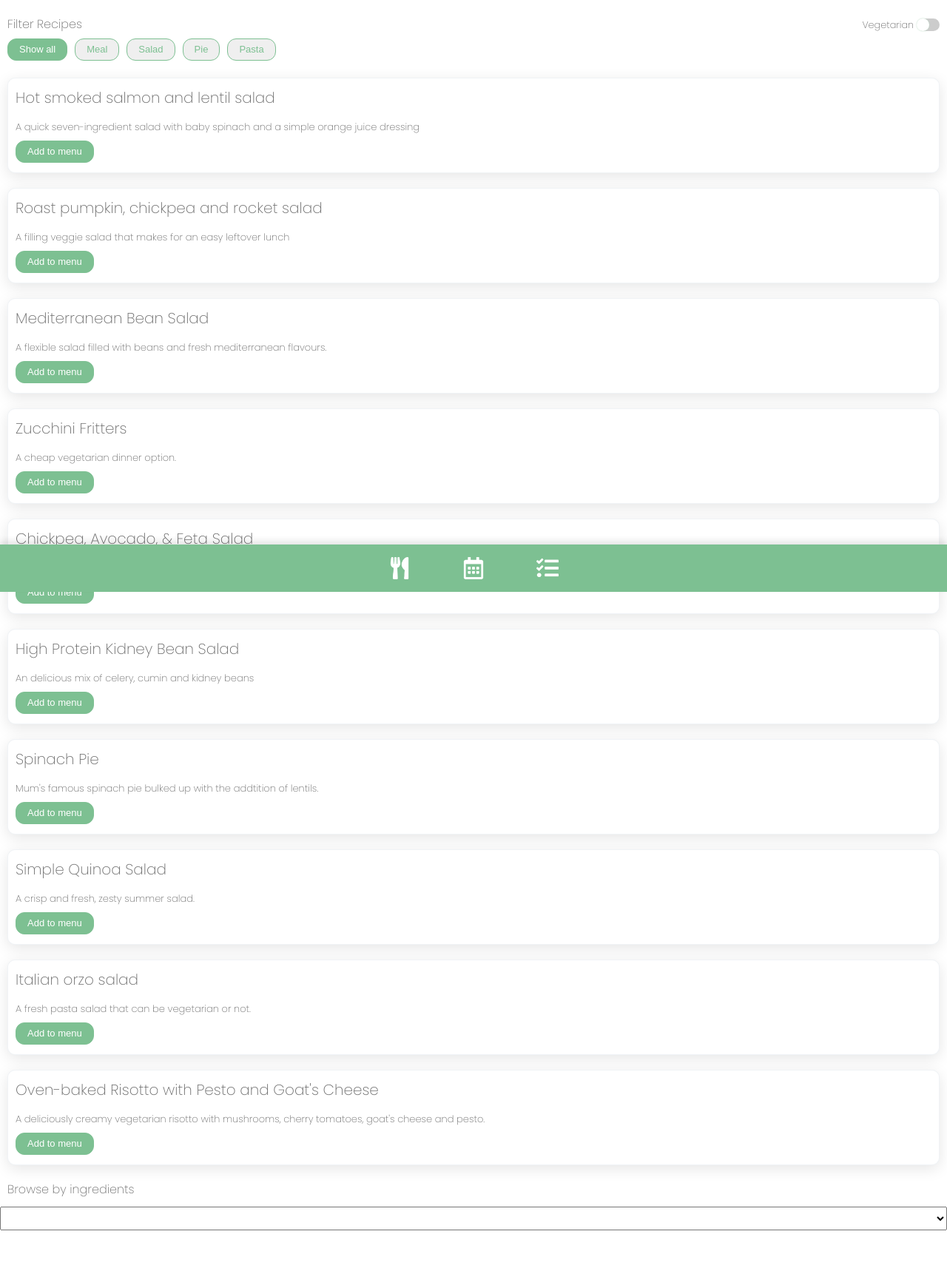
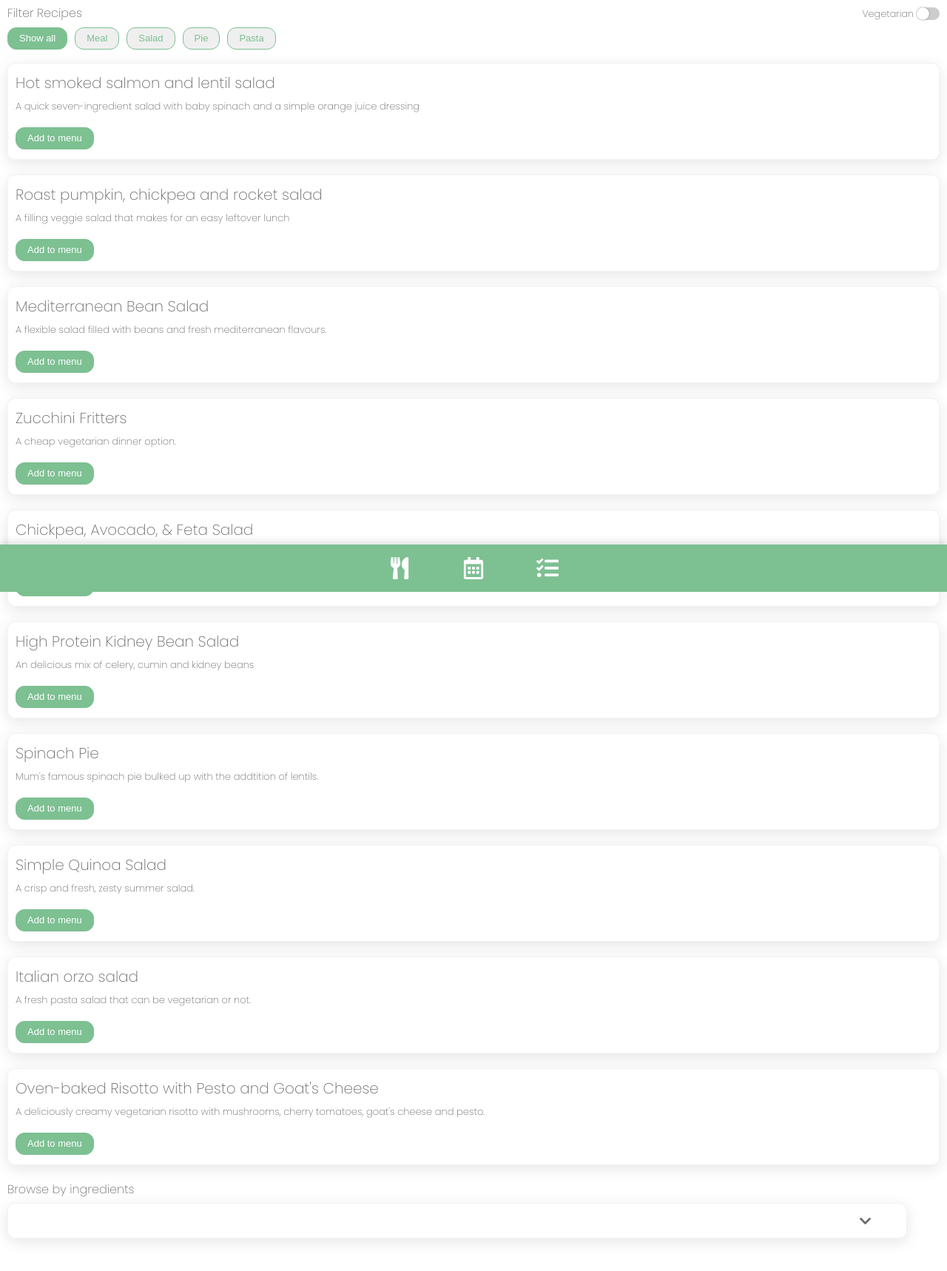
Before and after one commit to Rymierymie/recipe-book-vue, a Vue app: page / in a window 1280 px wide. Shown: the top 1718 px of the page at 74% size. Built offline with nearby package versions, Linux system fonts and the light colour scheme.

Commit message:
Lots of style fixes for the search page

```diff
--- a/src/App.vue
+++ b/src/App.vue
@@ -9,10 +9,10 @@
   </div>
   <div class="pl10" v-if="selected === 'search'">
     <div v-if="this.recentlyViewed.length !== 0" id="recentlyViewedList">
-      <h3>Recently Viewed</h3>
+      <h3 class="mb5 mt5">Recently Viewed</h3>
     </div>
     <div v-if="this.recentlyViewed.length !== 0" id="recentlyViewedList">
-      <a href="#recipe-card"><button class="c-button c-button-recent mr10" v-for="(item, index) in recentlyViewed" v-bind:key="index" @click="viewRecentView(item)"><img class="icon history-button-icon" v-bind:src="historyGrey" /> {{ item.substring(0, 15) + '...' }}</button></a>
+      <a href="#recipe-card"><button class="c-button c-button-recent mr10 mb5" v-for="(item, index) in recentlyViewed" v-bind:key="index" @click="viewRecentView(item)"><img class="icon history-button-icon" v-bind:src="historyGrey" /> {{ item.substring(0, 15) + '...' }}</button></a>
     </div>
   </div>
     <div v-if="this.selected=='search'" id="search-component">
@@ -160,6 +160,17 @@ body {
     box-shadow: 0px 5px 20px 0px rgba(0,0,0,0.1);
 }
 
+.list-card {
+    margin: 10px 10px;
+/*     padding: 10px 10px;
+    border: solid 0.5px rgba(180, 194, 211, 0.2);
+    border-radius: 10px;
+    background-color: #ffffff;
+    -webkit-box-shadow: 0px 5px 20px 0px rgba(0,0,0,0.1);
+    -moz-box-shadow: 0px 5px 20px 0px rgba(0,0,0,0.1);
+    box-shadow: 0px 5px 20px 0px rgba(0,0,0,0.1); */
+}
+
 a {
     text-decoration: none;
     color: inherit;
@@ -237,13 +248,29 @@ li {
 } */
 
 select {
-    margin: 5px 15px 5px 0px;
-    height: 2rem;
-    font-size: 1rem;
-    width: 100%;
+    height: 3rem;
+    font-size: 16px;
+    color: #6D6D6D;
+    font-family: 'Poppins', sans-serif;
+    font-weight: 200;
+    width: 95%;
     white-space: nowrap;
     overflow: hidden;
     text-overflow: ellipsis;
+/*     width: 150px; */
+    padding: 5px 35px 5px 5px;
+/*     font-size: 16px; */
+    border: solid 0.5px rgba(180, 194, 211, 0.2);
+/*     height: 34px; */
+    -webkit-appearance: none;
+    -moz-appearance: none;
+    appearance: none;
+    background: url('./assets/icons/chevron-down.png') 96% / 15% no-repeat #ffffff;
+    background-size: 15px 15px;
+    border-radius: 10px;
+    -webkit-box-shadow: 0px 5px 20px 0px rgba(0,0,0,0.1);
+    -moz-box-shadow: 0px 5px 20px 0px rgba(0,0,0,0.1);
+    box-shadow: 0px 5px 20px 0px rgba(0,0,0,0.1);
 }
 
 .icon {
@@ -372,6 +399,22 @@ hr {
   padding-bottom: 10px;
 }
 
+.pl0 {
+  padding-left: 0px
+}
+
+.pr0 {
+  padding-right: 0px;
+}
+
+.pt0 {
+  padding-top: 0px;
+}
+
+.pb0 {
+  padding-bottom: 0px;
+}
+
 /* Margin styles */
 .ml10 {
   margin-left: 10px
@@ -405,6 +448,39 @@ hr {
   margin-bottom: 5px;
 }
 
+.ml0 {
+  margin-left: 0px
+}
+
+.mr0 {
+  margin-right: 0px;
+}
+
+.mt0 {
+  margin-top: 0px;
+}
+
+.mb0 {
+  margin-bottom: 0px;
+}
+
+.ml20 {
+  margin-left: 20px
+}
+
+.mr20 {
+  margin-right: 20px;
+}
+
+.mt20 {
+  margin-top: 20px;
+}
+
+.mb20 {
+  margin-bottom: 20px;
+}
+
+
 /* Start of stolen custom dropdown styles */
 
 
--- a/src/components/Search.vue
+++ b/src/components/Search.vue
@@ -2,9 +2,9 @@
     <div class="componentDiv">
         <div id="recipe-card" class="display-toggle">
             <div class="ml10" v-bind:key="recipe_name">
-                <h1 class="recipe-headline">{{ recipe_name }}</h1>
+                <h1 class="mt10">{{ recipe_name }}</h1>
             </div>
-            <div class="ml10" v-bind:key="recipe_description" id="recipeDescription">
+            <div class="ml10" v-bind:key="recipe_description">
                 <p>{{ recipe_description }}</p>
             </div>
             <div class="ml10">
@@ -17,11 +17,11 @@
             <p><a href="#recipe-card"><button class="c-button" @click="view_recipe(related_recipe)">View</button></a></p>
             </div>
             <div id="ingredientsContainer">
-            <h3 class="ml10">Ingredients</h3>
-                <div  v-for="(item, index) in recipe_ingredients" v-bind:key="index" :id="`${item.name}`" class="card" @click="opacityToggle(item.name)">
-                    <h2>{{ item.name.charAt(0).toUpperCase() + item.name.slice(1) }}</h2>
-                    <h3>{{ item.amount }}<span style="opacity:0;" v-if="item.type === 'whole' || item.type === 'cup' || item.type === 'clove' ">-</span>{{ item.type }}</h3>
-                    <p>{{ item.notes }}</p>
+            <h3 class="ml10 mb10">Ingredients</h3>
+                <div  v-for="(item, index) in recipe_ingredients" v-bind:key="index" :id="`${item.name}`" class="card list-card" @click="opacityToggle(item.name)">
+                    <h2 class="mb0">{{ item.name.charAt(0).toUpperCase() + item.name.slice(1) }}</h2>
+                    <h3 class="mb0 mt0">{{ item.amount }}<span style="opacity:0;" v-if="item.type === 'whole' || item.type === 'cup' || item.type === 'clove' ">-</span>{{ item.type }}</h3>
+                    <p class="mb0 mt0">{{ item.notes }}</p>
                 </div>
             </div>
             <div>
@@ -43,7 +43,7 @@
                 </option>
             </select> -->
            <!--  <button>View all recipes</button> -->
-           <div id="headlineDiv" class="ml10 mr10">
+           <div class="ml10 mr10 mb10">
                <span id="allRecipesHeadline">Filter Recipes
                    <span id="vegoFilterCheckbox"><span style="padding-right:5px">Vegetarian</span>
                         <label class="switch">
@@ -54,16 +54,17 @@
                 </span>
            </div>
            <div id="filterButtons" class="ml10">
-               <button class="c-button btn active" @click="filterSelection('all')">Show all</button>
+               <button class="c-button btn active mb10" @click="filterSelection('all')">Show all</button>
                <template v-for="(item,index) in recipeCategories">
-                   <button class="c-button btn" v-bind:key="index" @click="filterSelection(item)">{{ item }}</button>
+                   <button class="c-button btn mb10" v-bind:key="index" @click="filterSelection(item)">{{ item }}</button>
                </template>
            </div>
            <template v-for="(item, index) in recipesData">
             <div v-bind:key="index" :class="`${item.vegetarian}`">
                 <div v-bind:class="[item.category]" class="card filterDiv show">
-                    <a href="#recipe-card" @click="view_recipe(item.recipe)"><h2>{{ item.recipe }}</h2>
-                    <p class="mb10">{{ item.description }}</p></a>
+                    <a href="#recipe-card" @click="view_recipe(item.recipe)">
+                    <h2 class="mb0">{{ item.recipe }}</h2>
+                    <p class="mb20 mt5">{{ item.description }}</p></a>
                     <button v-if="!menu.includes(item.recipe)" class="c-button c-button-fill" @click="add_to_menu(item.recipe)">Add to menu</button>
                     <button v-if="menu.includes(item.recipe)" class="c-button c-button-fill" @click="remove_from_menu(item.recipe)">Remove from menu</button>
                     <img v-if="menu.includes(item.recipe)" src="../assets/icons/calendar-check.png" class="icon-bigger in-menu-icon" />
@@ -73,8 +74,8 @@
             </template>
         </div>
         <div id="ingredientSelectDiv">
-            <h3 class="ml10">Browse by ingredients</h3>
-            <select id="ingredients-list" class="custom-select" v-model="ingredient_name">
+            <h3 class="ml10 mb5">Browse by ingredients</h3>
+            <select class="custom-select ml10 mr10 pl10" v-model="ingredient_name">
                 <option selected></option>
                 <option v-for="(item, index) in ingredients_list" v-bind:key="index">
                     {{ item }}
@@ -83,11 +84,11 @@
         </div>
 
         <div id="ingredients-card" class="display-toggle">
-            <h3 class="ml10">Recipes with {{ ingredient_name }}</h3>
-                    <div v-for="(item, index) in ingredient_recipes" v-bind:key="index" class="card">
-                        <h3>{{ item }}</h3>
-                        <button class="c-button" @click="add_to_menu(item)">Add to menu</button>
-                        <button class="c-button" @click="view_recipe(item)">View</button>
+            <h3 class="ml10 mb0 pb0">Recipes with {{ ingredient_name }}</h3>
+                    <div v-for="(item, index) in ingredient_recipes" v-bind:key="index" class="card list-card">
+                        <h2 class="mb15" @click="view_recipe(item)">{{ item }}</h2>
+                        <button class="c-button c-button-fill" @click="add_to_menu(item)">Add to menu</button>
+                        <img v-if="menu.includes(item)" src="../assets/icons/calendar-check.png" class="icon-bigger in-menu-icon" />
                     </div>
         </div>
         <div style="padding-bottom: 100px;"></div>
@@ -324,32 +325,14 @@ ol {
 }
 
 
-#recipeDescription {
-    padding-bottom: 20px;
-}
-
 .methodListItem {
     cursor: pointer;
 }
 
-#ingredients-list {
-    margin-bottom: 20px;
+
+#filterButtons {
+    margin-bottom: -15px;
 }
-
-
-h2 {
-    margin-bottom: 10px;
-}
-
-h3 {
-    margin-bottom: 5px;
-    margin-top: 0px;
-}
-
-h1 {
-    margin-top: 10px;
-}
-
 
 #filterButtons .c-button {
     margin-right: 10px;
@@ -360,9 +343,6 @@ h1 {
     opacity: 0.3;
 }
 
-#ingredients-card h3 {
-    padding-bottom: 10px;
-}
 
 #ingredients-card h4 {
     margin: 0px 0px -15px 0px;
@@ -370,10 +350,6 @@ h1 {
 
 #ingredientSelectDiv h4 {
     margin: 15px 0px 0px 0px;
-}
-
-.recipe-headline {
-    margin-top: 30px;
 }
 
 .headlineButton {
@@ -464,7 +440,7 @@ button.active:hover {
   background-color: white;
   -webkit-transition: .4s;
   transition: .4s;
-  box-shadow: 0 0 2px rgba(185, 217, 195, 1);
+  box-shadow: 0 0 2px #6D6D6D;
 }
 
 input:checked + .slider {
@@ -472,7 +448,7 @@ input:checked + .slider {
 }
 
 input:focus + .slider {
-  box-shadow: 0 0 2px rgba(185, 217, 195, 1);
+  box-shadow: 0 0 2px #6D6D6D;
 }
 
 input:checked + .slider:before {
@@ -496,11 +472,6 @@ input:checked + .slider:before {
     display: none;
 }
 
-#headlineDiv {
-    padding-top: 15px;
-    padding-bottom: 10px;
-}
-
 .counter-round {
   width: 26px;
   line-height:26px;
```
Also changed, not shown: src/assets/icons/chevron-down.png.
